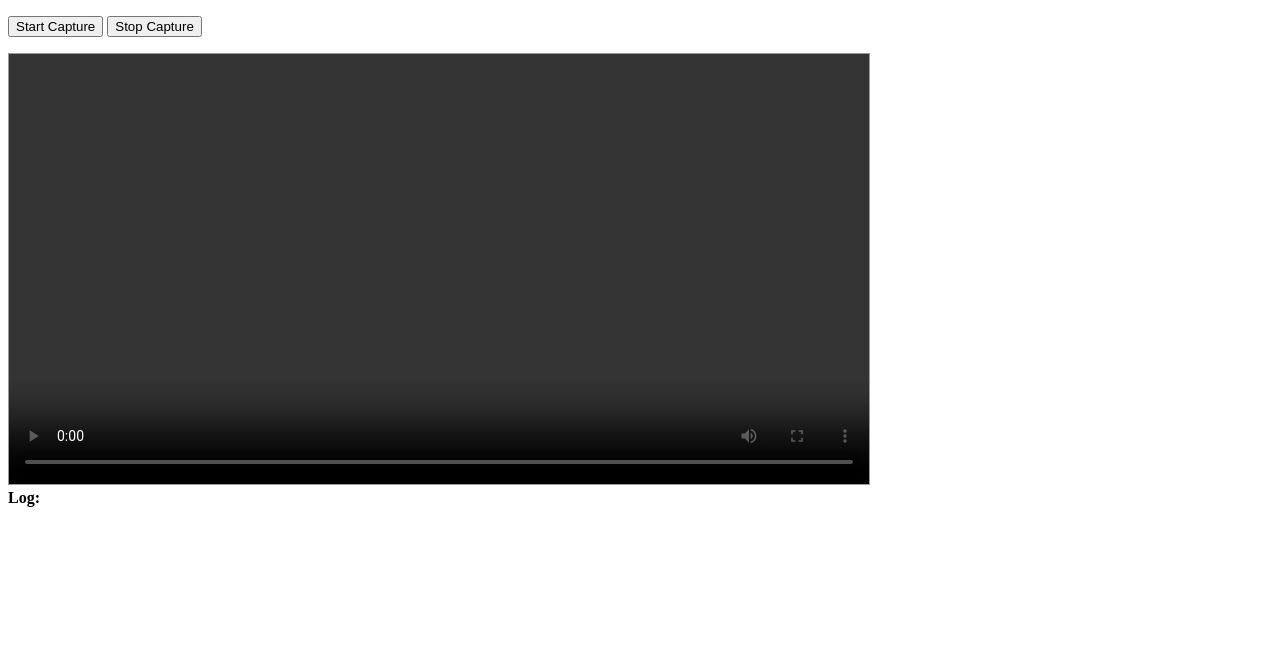
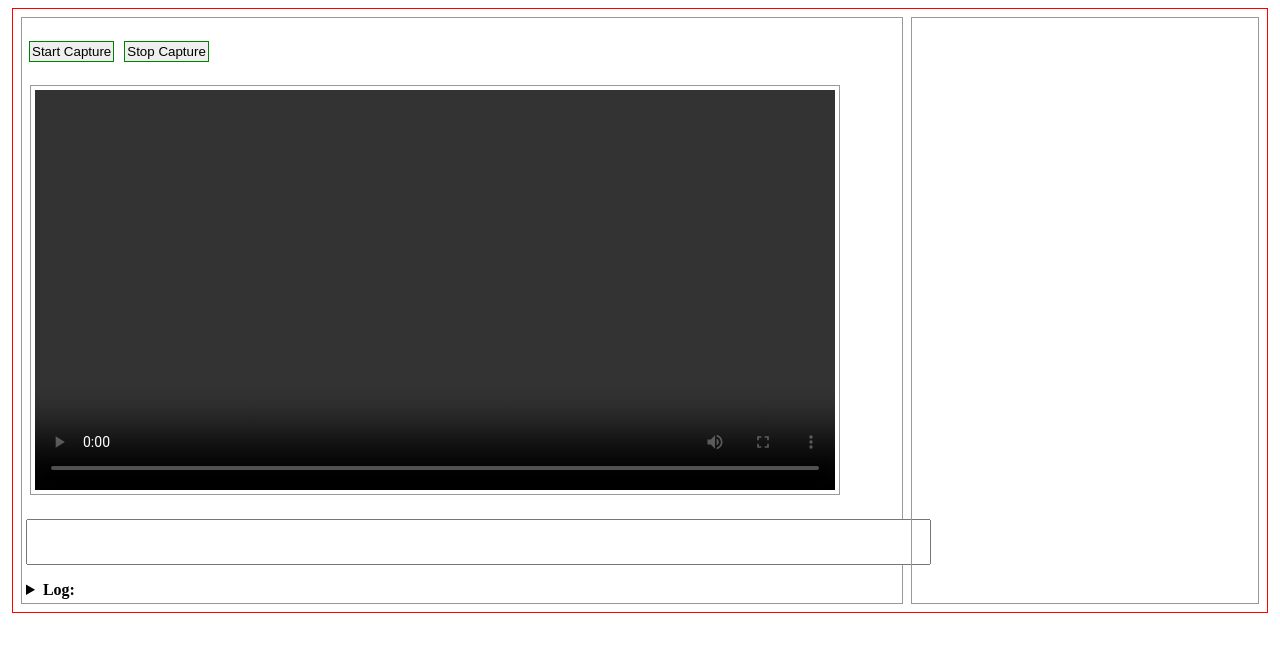
Before and after one commit to taka-toshi/screan_capture_and_stopwatch, a plain HTML site: page index.html in a window 1280 px wide. Drawn offline with Linux system fonts and the light colour scheme.

Commit message:
2nd commit

```diff
--- a/index.html
+++ b/index.html
@@ -10,15 +10,26 @@
 	</head>
 
 	<body bgcolor="white" text="black">
+		<div class="main">
+			<div class="contentA">
+				<p><button id="start">Start Capture</button>&nbsp;<button id="stop">Stop Capture</button></p>
 
-		<p><button id="start">Start Capture</button>&nbsp;<button id="stop">Stop Capture</button></p>
+				<video controls id="video" autoplay></video>
+				<br>
+				<p><input type="text" id="name" required size="77"></p>
+				<details>
+					<summary><strong>Log:</strong></summary>
+					<br>
+					<pre id="log"></pre>
+				</details>
+			</div>
+			<div class="contentB">
 
-		<video controls id="video" autoplay></video>
-		<br>
+			</div>
 
-		<strong>Log:</strong>
-		<br>
-		<pre id="log"></pre>
+		</div>
+
+
 	</body>
 
 </html>
--- a/style.css
+++ b/style.css
@@ -1,7 +1,15 @@
 #video {
   border: 1px solid #999;
-  width: 98%;
-  max-width: 860px;
+  width: 100%;
+  max-width: 800px;
+  margin: 4px;
+  padding: 4px;
+}
+
+button{
+  border: 1px solid green;
+  margin: 3px;
+  padding: 2px;
 }
 
 .error {
@@ -15,3 +23,29 @@
 .info {
   color: darkgreen;
 }
+
+input{
+  font-size: 120%;
+  padding: 10px;
+}
+
+.contentA{
+  width: 70%;
+  border: 1px solid #999;
+  margin: 4px;
+  padding: 4px;
+ }
+
+ .contentB{
+  width: 30%;
+  border: 1px solid #999;
+  margin: 4px;
+  padding: 4px;
+ }
+
+ .main{
+  display: flex;
+  border: 1px solid red;
+  margin: 4px;
+  padding: 4px;
+ }
```
Also changed, not shown: 1 other file.
